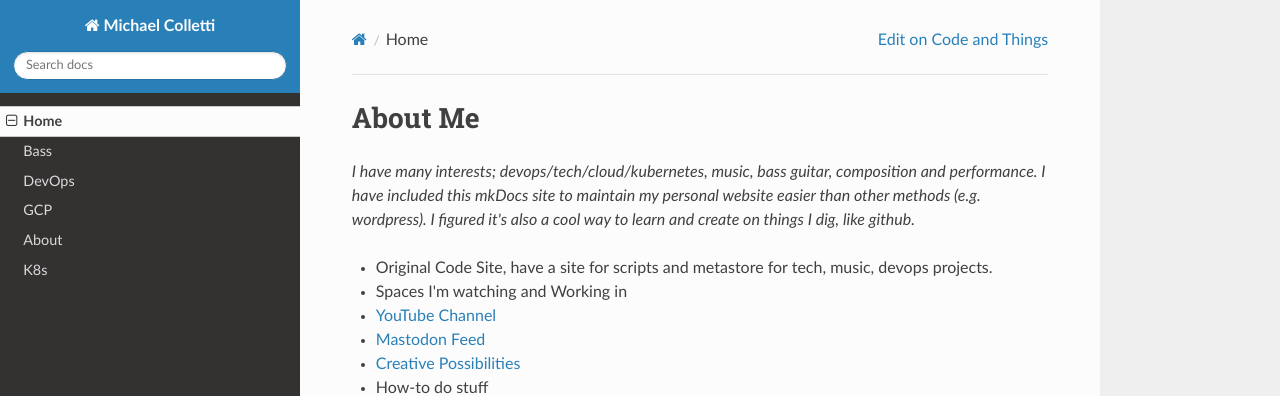
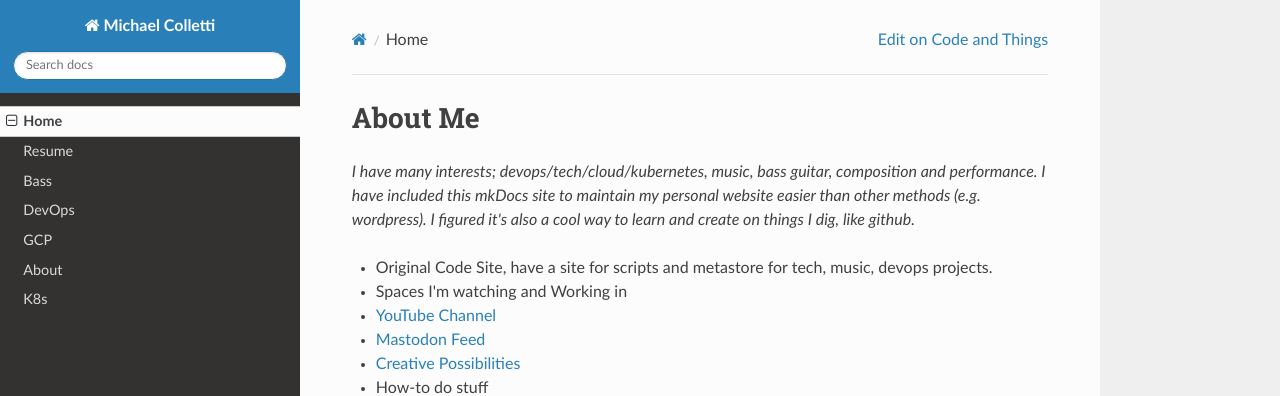
Before and after one commit to michaelcolletti/me, an MkDocs documentation site: the page built from docs/index.md, in a window 1280 px wide. Shown: the top 396 px of the page. Built offline with MkDocs 1.6.1, drawn with Linux system fonts in a browser that asks for light colours; nearby versions of some CDN libraries.

Commit message:
more adds

```diff
--- a/mkdocs.yml
+++ b/mkdocs.yml
@@ -23,6 +23,7 @@ theme:
     include_sidebar: true
 nav:
   - Home: index.md
+  - Resume: resume.md
   - Bass: bass.md
   - DevOps: devops.md
   - GCP: gcp.md
```
